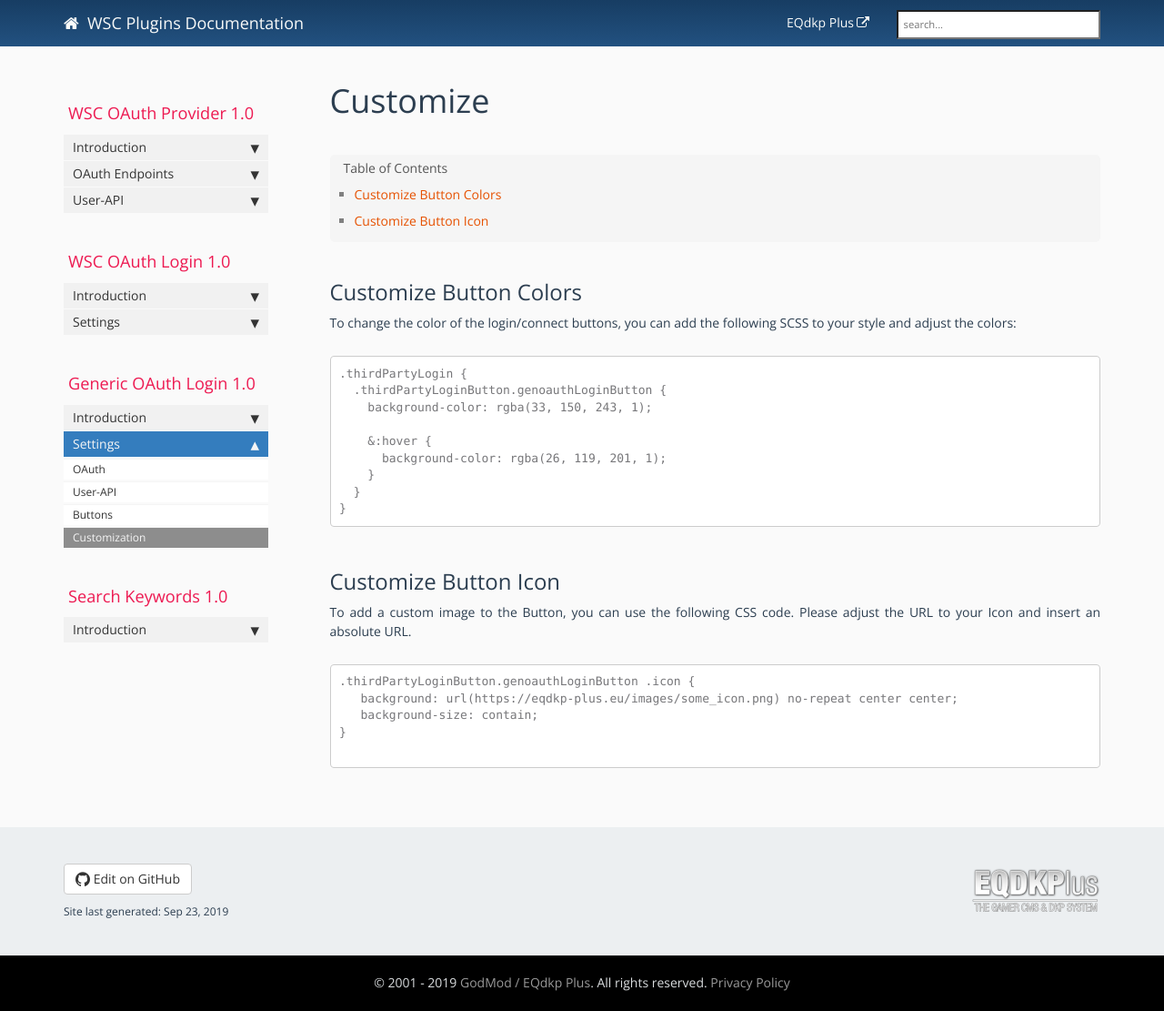
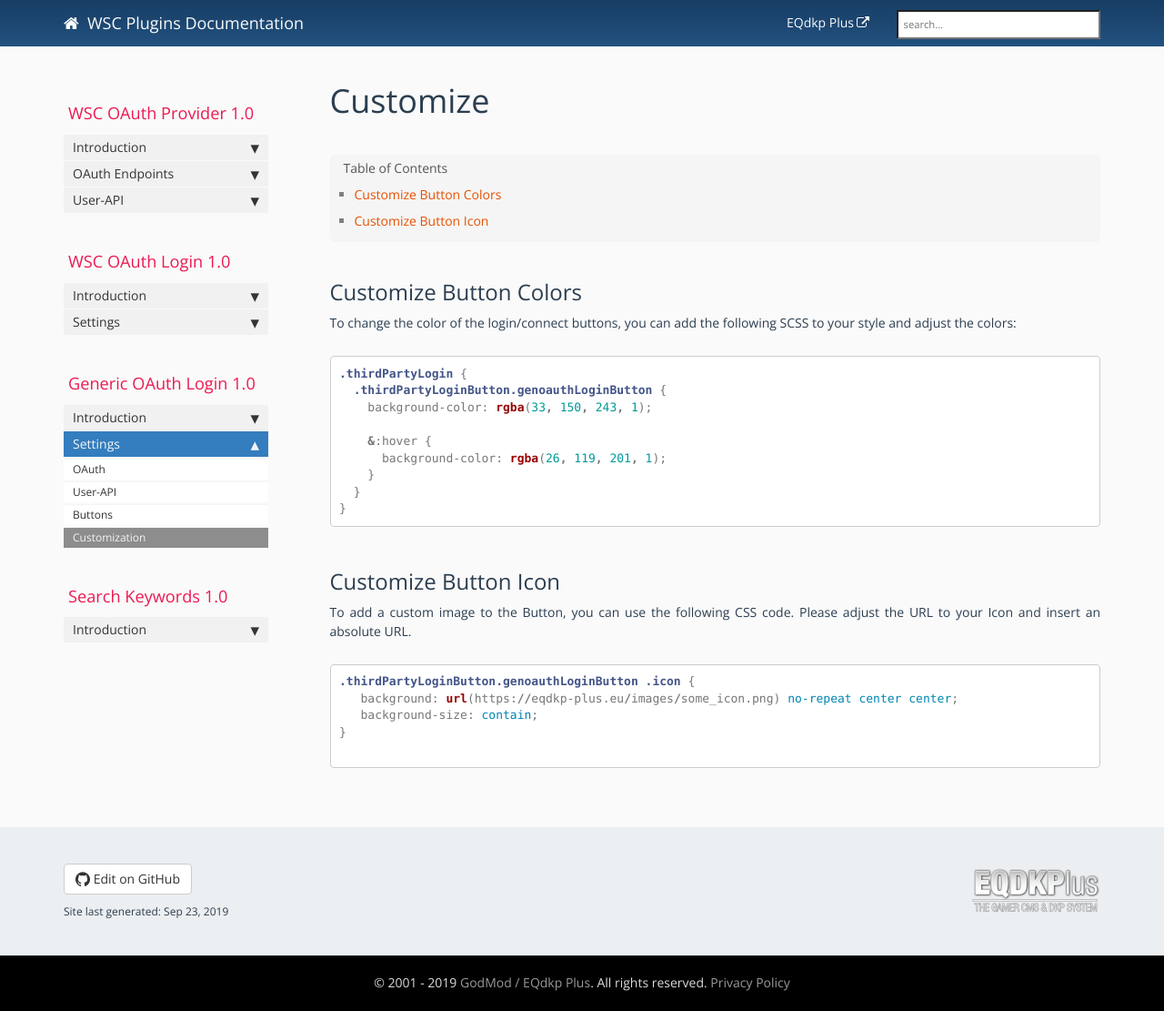
Before and after one commit to GodMod/godmod.github.io, a Jekyll site: the page built from pages/genoauth/genoauth_settingscustom.md, in a window 1280 px wide and 1111 px high. Shown: the whole window at 91% size. Built offline with Jekyll 4.4.1, drawn with Linux system fonts in a browser that asks for light colours; nearby versions of some CDN libraries; library files that are not in the unit come from our copies.

Commit message:
code formatting

````diff
--- a/pages/genoauth/genoauth_settingscustom.md
+++ b/pages/genoauth/genoauth_settingscustom.md
@@ -9,7 +9,7 @@ folder: genoauth
 
 To change the color of the login/connect buttons, you can add the following SCSS to your style and adjust the colors:
 
-```
+```scss
 .thirdPartyLogin {
   .thirdPartyLoginButton.genoauthLoginButton {
     background-color: rgba(33, 150, 243, 1);
@@ -24,7 +24,8 @@ To change the color of the login/connect buttons, you can add the following SCSS
 ## Customize Button Icon
 
 To add a custom image to the Button, you can use the following CSS code. Please adjust the URL to your Icon and insert an absolute URL.
-```
+
+```css
 .thirdPartyLoginButton.genoauthLoginButton .icon {
    background: url(https://eqdkp-plus.eu/images/some_icon.png) no-repeat center center;
    background-size: contain;
````
Also changed, not shown: pages/oauthprovider/oauthprovider_consent.md (+4 -4 lines), pages/oauthprovider/oauthprovider_tokenapi.md (+1 -1 lines), pages/oauthprovider/oauthprovider_userapi.md (+3 -3 lines), pages/wscoauth/wscoauth_custom.md (+1 -1 lines).
